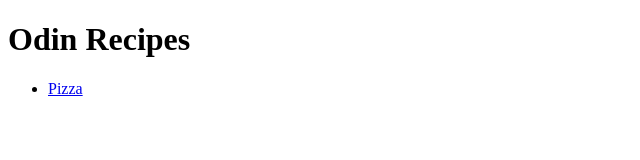
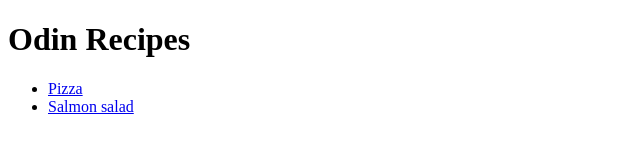
Before and after one commit to augustusVIII/odin-recipes, a plain HTML site: page index.html in a window 1280 px wide. Shown: the whole page, without its empty margins (0-640 px from the left). Drawn offline with Linux system fonts and the light colour scheme.

Commit message:
add a link to salmon salad

```diff
--- a/index.html
+++ b/index.html
@@ -11,6 +11,7 @@
         <h1>Odin Recipes</h1>
         <ul>
         <li><a href="./recipes/pizza.html" target="_blank" rel="noopener noreferrer">Pizza</a></li>
+        <li><a href="./recipes/salmon-salad.html" target="_blank" rel=""noopener noreferrer>Salmon salad</a></li>
         </ul>
     </body>
 
```
Also changed, not shown: images/salmon-salad.jpg (added), recipes/salmon-salad.html (added).
